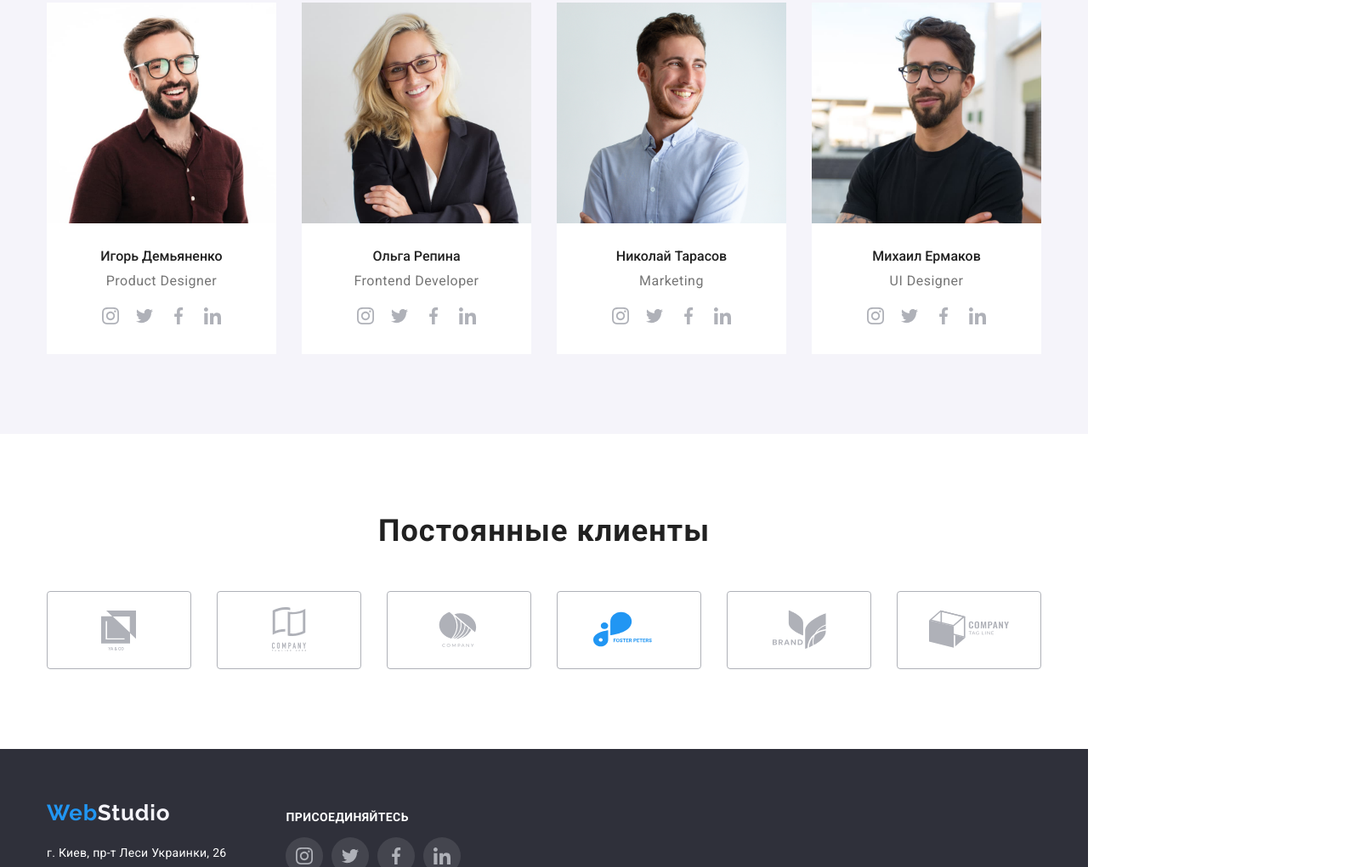
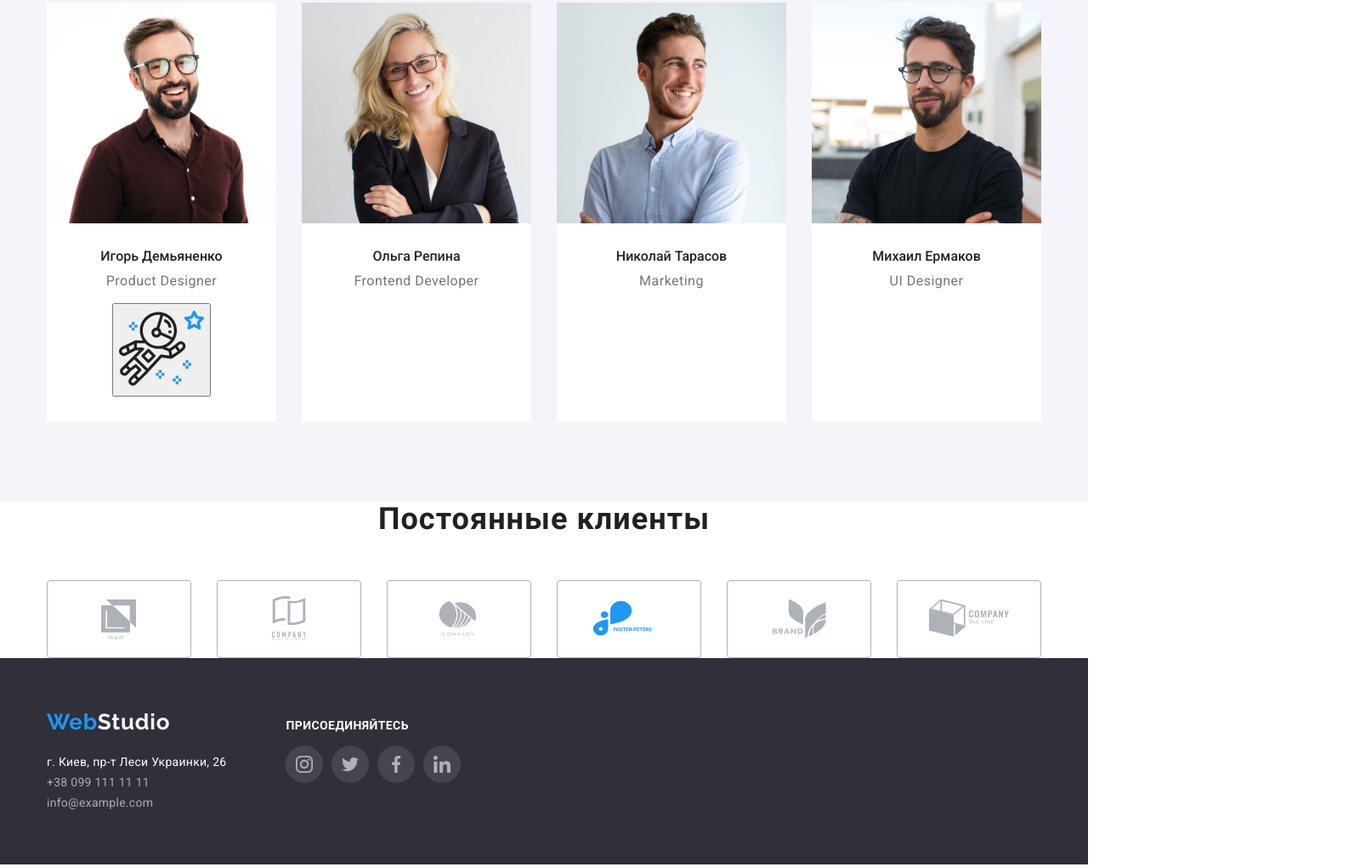
Before and after one commit to Vital1y100500/goit-markup-hw-04, a plain HTML site: page index.html in a window 1280 px wide. Shown: the part 1779-2800 px from the top of the page at 85% size, 1600 px wide, since content can reach past the window. Drawn offline with nearby package versions, Linux system fonts and the light colour scheme.

Commit message:
+ sprite svg

```diff
--- a/css/styles.css
+++ b/css/styles.css
@@ -220,7 +220,7 @@
 
             /* -----------------Секция ХЕРО-------------- */
 .overlay{
-    min-width: 1600px;
+    max-width: 1600px;
     height: 600px;
     margin-left: auto;
     margin-right: auto;
@@ -443,7 +443,7 @@ h2 .whatwedo-section{
 .whatwedo-item img{
     display: block;
 }
-            /*---------------- наша команда ----------------*/
+      /*--------------------- НАША КОМАНДА----- ----------------*/
 
  .team-list{
       display: flex;
@@ -469,7 +469,6 @@ h2 .whatwedo-section{
     display: block;
     text-align: center;
     margin-right: 30px;
-    /* margin-bottom: 94px; */
     background-color:white;
 }
 .team-person-card img{
@@ -508,8 +507,8 @@ padding-bottom: 30px;
 
 .member-proffesion{
       margin-top: 0;
-      margin-bottom: 0px;
-      padding-bottom: 16px;
+      margin-bottom: 16px;
+
       font-weight: 400;
       font-size: 16px;
       line-height: 118%;
@@ -526,22 +525,29 @@ padding-bottom: 30px;
 
 }
 
-.soc-pic::before{
+.sp-button-icon{
+    width: 100px;
+    height: 100px;
+    cursor: pointer;
+}
+
+
+/* .soc-pic::before{
     display: block;
     content: "";
     margin-right: 10px;
     background-repeat: no-repeat;
     background-position: center;
     /* border: 1px solid #AFB1B8; */
-    border-radius: 4px;
+    /* border-radius: 4px;
 
     width: 30px;
     height: 30px;
 
-}
+/* } */ */ */
 
 
-.soc-pic.instagram::before{
+/* .soc-pic.instagram::before{
     background-image: url(../images/social/instagram\ 2.svg);
 }
 
@@ -556,7 +562,7 @@ padding-bottom: 30px;
 .soc-pic.linkedin::before{
     margin-right: 0;
     background-image: url(../images/social/linkedin\ 1.svg);
-}
+} */
 
 /* --------------------------- ПОСТОЯННЫЕ КЛИЕНТЫ------------------------- --*/
 
@@ -633,7 +639,10 @@ padding-bottom: 30px;
 .client.sixth::before{
     background-image: url(../images/clients/Logo\ 6.svg);
 }
+
+
    /* ---------========-----Портфолио --------========------*/
+
 
 .portfolio-link{
 border: 1px #EEEEEE;
@@ -653,7 +662,6 @@ border: 1px #EEEEEE;
     text-decoration: none;
     align-items: center;
     margin-left: 8px;
-    /* color: tomato; */
 
 }
 
@@ -688,9 +696,6 @@ border: 1px #EEEEEE;
   {background-color: var(--accent-colourbackground) ;
       color:var(--hero-colour);
   }
-.portfolio-buttons-list li{
-
-}
 
 .uniqe-case
 {
@@ -710,7 +715,6 @@ border: 1px #EEEEEE;
     margin-bottom: 0;
 }
 .item a{
-    /* display: inline-block; */
     width: 0px;
     height: 0px;
 }
@@ -780,9 +784,9 @@ border: 1px #EEEEEE;
 .portfolio-cards li{
     width: 370px;
     margin-right: 30px;
+}
 
 
-}
  /*-====================-=-=-= футер-====================-=-=-= */
 
 
--- a/index.html
+++ b/index.html
@@ -110,7 +110,15 @@
                 <h3 class="member">Игорь Демьяненко</h3>
                 <p class="member-proffesion">Product Designer</p>
                 <ul class="soc-pics">
-                    <li class="soc-pic instagram"></li>
+                    <li class="soc-pic instagram">
+                        <button class="sp-button">
+                            <svg class="sp-button-icon">
+                                <use href="./images/symbol-defs.svg#icon-astronaut">
+
+                                </use>
+                            </svg>
+                        </button>
+                    </li>
                     <li class="soc-pic twitter"></li>
                     <li class="soc-pic facebook"></li>
                     <li class="soc-pic linkedin"></li>
```
Also changed, not shown: images/envelope (hover).png (added), images/symbol-defs.svg (added).
